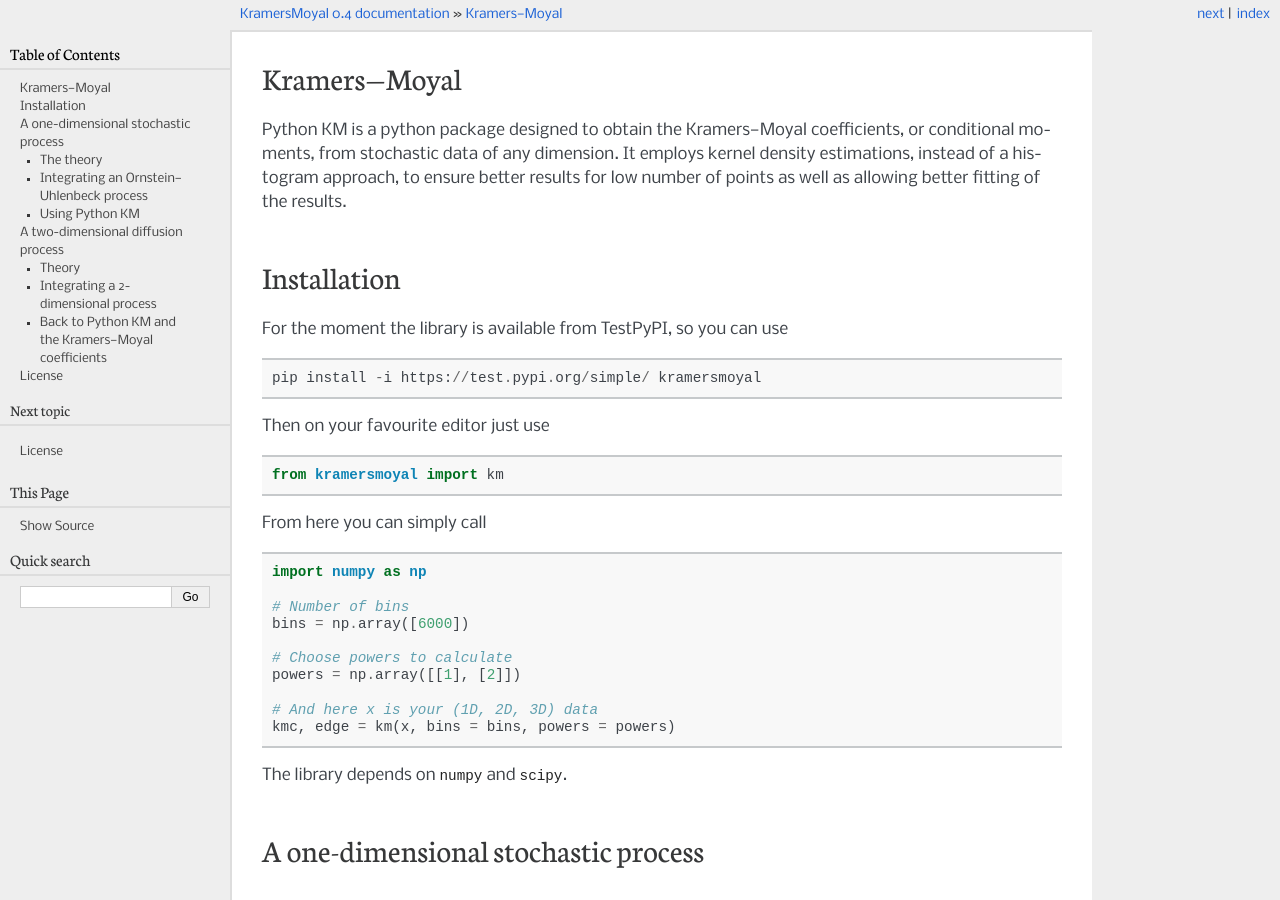
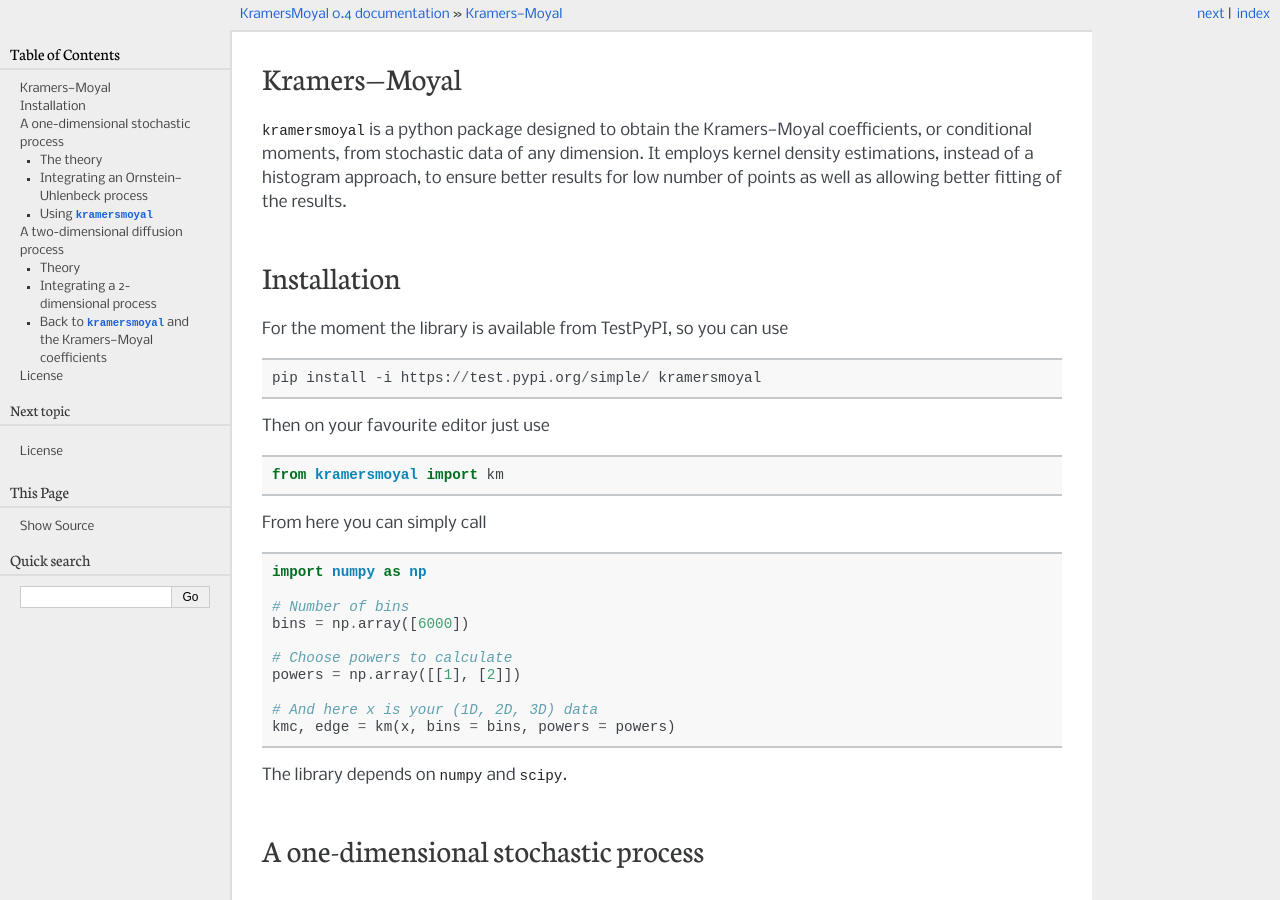
Before and after one commit to LRydin/KramersMoyal, a Sphinx documentation site: the page built from docs/source/index.rst, in a window 1280 px wide and 900 px high. Built offline with Sphinx 7.4.7, drawn with Linux system fonts in a browser that asks for light colours; some of the changed text lies outside the part shown.

Commit message:
changing the naming to kramersmoyal in docs and readme

```diff
--- a/docs/source/index.rst
+++ b/docs/source/index.rst
@@ -4,7 +4,7 @@
 .. toctree::
    :maxdepth: 2
 
-Python KM is a python package designed to obtain the Kramers---Moyal
+:code:`kramersmoyal` is a python package designed to obtain the Kramers---Moyal
 coefficients, or conditional moments, from stochastic data of any
 dimension. It employs kernel density estimations, instead of a histogram
 approach, to ensure better results for low number of points as well as
@@ -104,8 +104,8 @@
   :alt: Ornstein---Uhlenbeck process
 
 
-Using Python KM
----------------
+Using :code:`kramersmoyal`
+--------------------------
 Take the timeseries :math:`y(t)` and let's study the Kramers---Moyal coefficients.
 For this let's look at the drift and diffusion coefficients of the process,
 i.e., the first and second Kramers---Moyal coefficients, with an
@@ -177,7 +177,7 @@
 
 and we take :math:`N_1=2.0` and :math:`N_2=1.0`.
 For this particular case a more involved diffusion matrix :math:`g` will be
-used. Let the matrix $g$ be state-dependent, i.e., dependent of the actual
+used. Let the matrix :math:`g` be state-dependent, i.e., dependent of the actual
 values of :math:`y_1` and :math:`y_2` via
 
 .. math::
@@ -229,8 +229,8 @@
   :align: center
   :alt: 2-dimensional trajectory
 
-Back to Python KM and the Kramers---Moyal coefficients
-------------------------------------------------------
+Back to :code:`kramersmoyal` and the Kramers---Moyal coefficients
+-----------------------------------------------------------------
 First notice that all the results now will be two-dimensional surfaces, so we
 will need to plot them as such
 
```
Also changed, not shown: README.md (+4 -4 lines).
